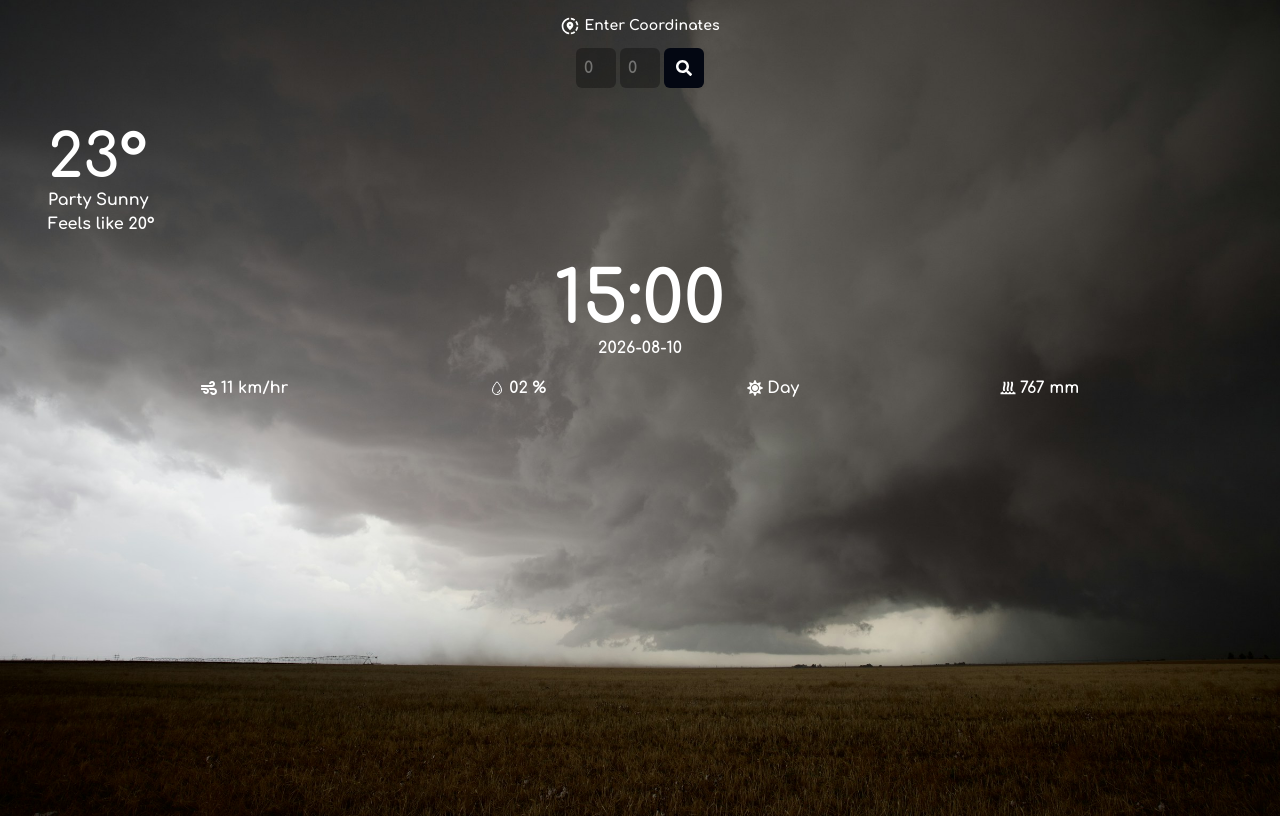
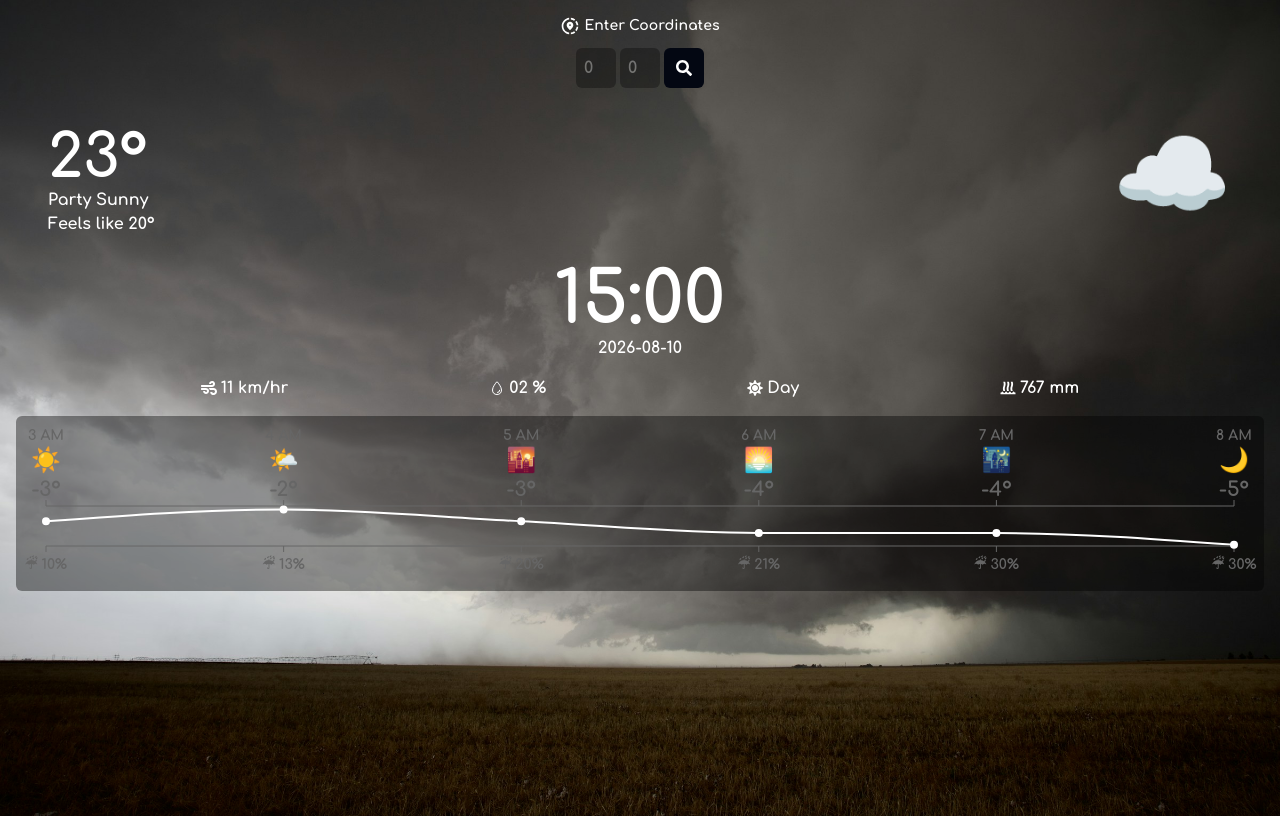
Before and after one commit to Md-Zayan00/weather-app, a Next.js app: page / in a window 1280 px wide. Built offline with nearby package versions, Linux system fonts and the light colour scheme.

Commit message:
Update UI to include Graphs

```diff
--- /dev/null
+++ b/app/components/lineChart.tsx
@@ -0,0 +1,94 @@
+'use client'
+
+//imports
+import { JSX } from 'react'
+import {
+  LineChart,
+  Line,
+  XAxis,
+  YAxis,
+  Tooltip,
+  ResponsiveContainer,
+} from "recharts"
+
+//Data
+const data = [
+  { time: "3 AM", emoji: "☀️", temp: -3, rainProb: 10 },
+  { time: "4 AM", emoji: "🌤️", temp: -2, rainProb: 13 },
+  { time: "5 AM", emoji: "🌇", temp: -3, rainProb: 20 },
+  { time: "6 AM", emoji: "🌅", temp: -4, rainProb: 21 },
+  { time: "7 AM", emoji: "🌃", temp: -4, rainProb: 30 },
+  { time: "8 AM", emoji: "🌙", temp: -5, rainProb: 30 },
+]
+
+//creating a custom x axis tick
+const CustomXAxisTopTick = (props: any):JSX.Element => {
+  // x and y are the exact coordinates provided by Recharts for each tick
+  // payload contains the data row for that specific tick
+  const { x, y, payload } = props
+
+  // Find the full data object matching the current tick value
+  const currentItem = data[payload.index]
+
+  return (
+    // textAnchor="middle" perfectly centers both lines underneath the data point
+    <text x={x} y={y} dy={16} textAnchor="middle" fill="#666" fontSize={14}>
+
+      <tspan x={x} dy="0">{payload.value}</tspan>
+
+      <tspan x={x} dy="28" fontSize={24}>{currentItem?.emoji}</tspan>
+
+      <tspan x={x} dy="28" fontSize={20}>{currentItem.temp}°</tspan>
+    </text>
+  )
+}
+
+const CustomXAxisBottomTick = (props: any):JSX.Element => {
+    const {x, y, payload} = props
+    const currentItem = data[payload.index]
+
+    return(
+
+        <text x={x} y={y} dy={16} textAnchor='middle' fill='#666' fontSize={14}>
+            <tspan x={x} dy="15">☔︎︎ {currentItem.rainProb}%</tspan>
+        </text>
+    )
+}
+
+//export
+export default function LineChartComponent():JSX.Element {
+  return (
+    <div style={{ width: "100%", height: 175 }}>
+      <ResponsiveContainer width="100%" height="100%">
+        <LineChart
+          data={data}
+          margin={{ top: 60, right: 30, left: 30, bottom: 15 }}
+        >
+          <XAxis
+          xAxisId='TopAxis'
+          dataKey="time"
+           orientation='top'
+           tick={<CustomXAxisTopTick />}
+           tickMargin={60} />
+           <XAxis
+           xAxisId='BottomAxis'
+           dataKey='time'
+           orientation='bottom'
+           tick={<CustomXAxisBottomTick />}
+           />
+          <YAxis hide={true}/>
+
+          <Tooltip />
+
+          <Line
+            type="monotone"
+            dataKey="temp"
+            stroke="#ffffff"
+            strokeWidth={2}
+            activeDot={{ r: 8 }}
+          />
+        </LineChart>
+      </ResponsiveContainer>
+    </div>
+  )
+}
--- /dev/null
+++ b/app/components/weatherGraph.tsx
@@ -0,0 +1,17 @@
+//import
+import { JSX } from 'react'
+import LineChartComponent from './lineChart'
+
+//export
+export default function WeatherGraph():JSX.Element {
+    return (
+        <section>
+            <div className='bg-black/40 m-4 rounded-md'>
+                <div>
+
+                </div>
+                <LineChartComponent />
+            </div>
+        </section>
+    )
+}
--- a/app/page.tsx
+++ b/app/page.tsx
@@ -9,6 +9,7 @@ import { FaWind } from "react-icons/fa"
 import { IoWaterOutline } from "react-icons/io5"
 import { FaSun } from "react-icons/fa"
 import { GiHotSurface } from "react-icons/gi"
+import WeatherGraph from "./components/weatherGraph"
 
 
 //export function as a default to be rendered
@@ -30,7 +31,7 @@ export default function Home():JSX.Element {
       className="text-center mx-auto"
       >
         <div className="flex justify-center mt-4 gap-1 text-sm">
-          <MdOutlineShareLocation className="text-xl"/>
+          <MdOutlineShareLocation className="text-xl" aria-hidden='true'/>
         <p className=" m-0 p-0">Enter Coordinates</p>
         </div>
         <form onSubmit={handleSubmit} className="mt-3 flex gap-x-1 mx-auto justify-center">
@@ -45,10 +46,13 @@ export default function Home():JSX.Element {
             <FaSearch aria-hidden='true' />
             </button>
         </form>
-        <section className="text-left ml-12 mt-10">
-          <h1 className="text-6xl">23°</h1>
-          <p>Party Sunny</p>
-          <p>Feels like 20°</p>
+        <section className="text-left mx-12 mt-10 flex justify-between">
+          <div>
+            <h1 className="text-6xl">23°</h1>
+            <p>Party Sunny</p>
+            <p>Feels like 20°</p>
+          </div>
+          <h1 className="text-8xl">☁️</h1>
         </section>
         <div className="mt-7">
           <h1 className="text-7xl">15:00</h1>
@@ -56,22 +60,23 @@ export default function Home():JSX.Element {
         </div>
         <div className="flex justify-evenly mt-4">
             <span className="flex gap-1">
-              <FaWind className="mt-1"/>
+              <FaWind className="mt-1" aria-hidden='true'/>
               <p>11 km/hr</p>
             </span>
             <span className="flex gap-1">
-              <IoWaterOutline className="mt-1"/>
+              <IoWaterOutline className="mt-1" aria-hidden='true'/>
               <p>02 %</p>
             </span>
             <span className="flex gap-1">
-              <FaSun className="mt-1"/>
+              <FaSun className="mt-1" aria-hidden='true'/>
               <p>Day</p>
             </span>
             <span className="flex gap-1">
-              <GiHotSurface className="mt-1"/>
+              <GiHotSurface className="mt-1" aria-hidden='true'/>
               <p>767 mm</p>
             </span>
           </div>
+          <WeatherGraph />
       </section>
     </main>
   )
--- a/package.json
+++ b/package.json
@@ -12,7 +12,8 @@
     "next": "16.3.0",
     "react": "19.2.8",
     "react-dom": "19.2.8",
-    "react-icons": "^5.7.0"
+    "react-icons": "^5.7.0",
+    "recharts": "^3.10.1"
   },
   "devDependencies": {
     "@tailwindcss/postcss": "^4",
```
Also changed, not shown: 1 other file (tests, documents, lock files or other folders).
